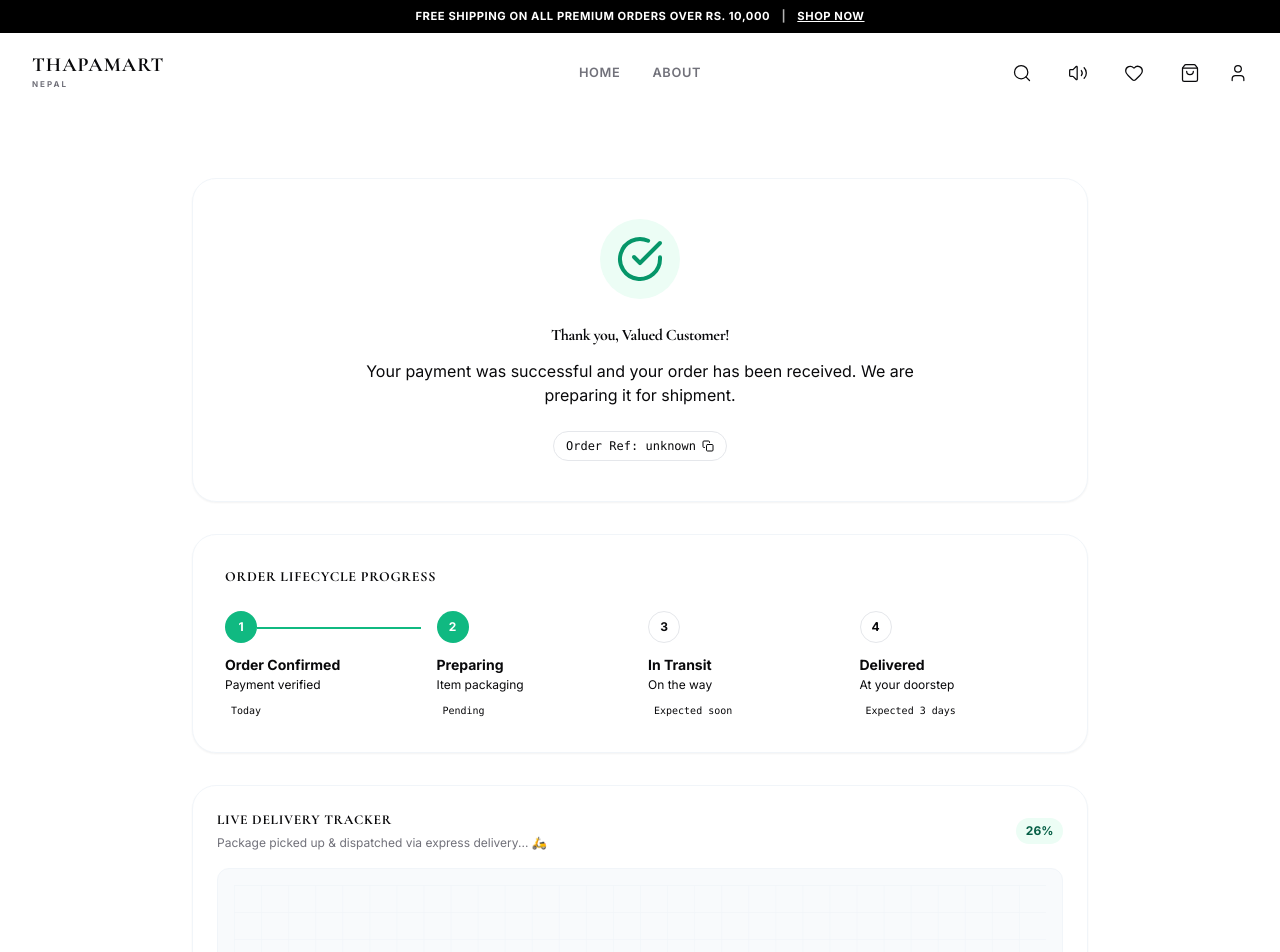
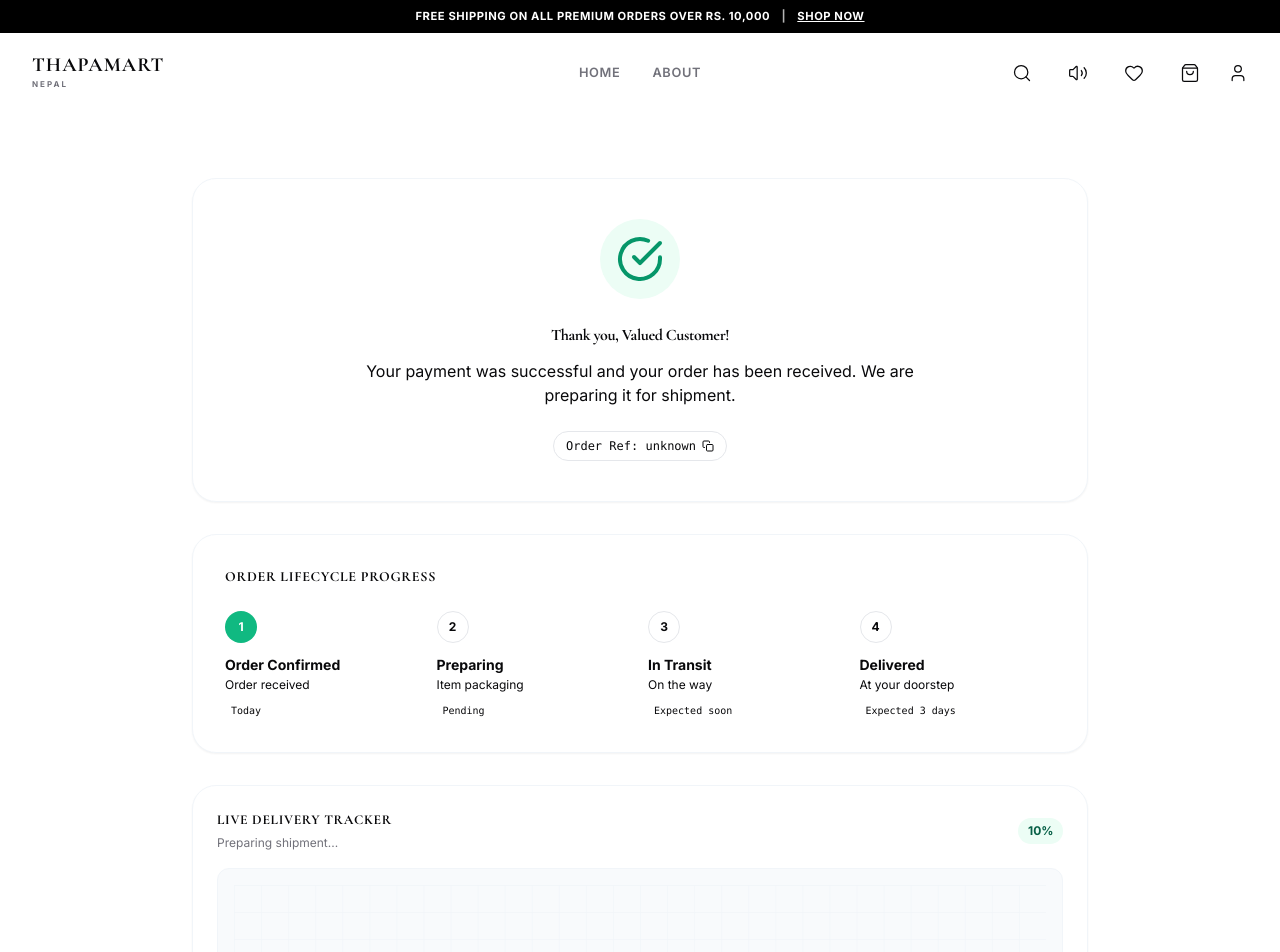
Before and after one commit to samirjungthapa/ThapaMart-, a React (Vite) app in the folder frontend/: page /order-success in a window 1280 px wide. Shown: the top 952 px of the page. Built offline with nearby package versions, Linux system fonts and the light colour scheme.

Commit message:
feat(orders): sync delivery tracker status & order timeline dynamically with actual DB state

```diff
--- a/frontend/src/pages/OrderSuccess.jsx
+++ b/frontend/src/pages/OrderSuccess.jsx
@@ -18,28 +18,31 @@ const CONFETTI_PARTICLES = Array.from({ length: 80 }).map((_, i) => ({
   drift: Math.random() * 40 - 20 // random sway drift px
 }));
 
-const LiveDeliveryTracker = () => {
+const LiveDeliveryTracker = ({ orderStatus }) => {
   const [progress, setProgress] = useState(0);
   const [status, setStatus] = useState('Preparing shipment...');
 
   useEffect(() => {
-    const interval = setInterval(() => {
-      setProgress((p) => {
-        if (p >= 100) {
-          setStatus('Delivered! Thank you for choosing ThapaMart. 🎉');
-          clearInterval(interval);
-          return 100;
-        }
-        const next = p + 2;
-        if (next < 20) setStatus('Preparing shipment at ThapaMart Warehouse...');
-        else if (next < 50) setStatus('Package picked up & dispatched via express delivery... 🛵');
-        else if (next < 80) setStatus('On the way to your local hub... 📍');
-        else setStatus('Out for delivery! Arriving at your doorstep shortly... 🛵');
-        return next;
-      });
-    }, 300);
-    return () => clearInterval(interval);
-  }, []);
+    let targetProgress = 10;
+    let initialStatus = 'Preparing shipment...';
+
+    if (orderStatus === 'Processing') {
+      targetProgress = 35;
+      initialStatus = 'Preparing shipment at ThapaMart Warehouse...';
+    } else if (orderStatus === 'Shipped') {
+      targetProgress = 75;
+      initialStatus = 'Package picked up & dispatched via express delivery... 🛵';
+    } else if (orderStatus === 'Delivered') {
+      targetProgress = 100;
+      initialStatus = 'Delivered! Thank you for choosing ThapaMart. 🎉';
+    } else if (orderStatus === 'Pending') {
+      targetProgress = 10;
+      initialStatus = 'Awaiting payment confirmation... ⏳';
+    }
+
+    setProgress(targetProgress);
+    setStatus(initialStatus);
+  }, [orderStatus]);
 
   const pathLength = 500;
   const strokeDashoffset = pathLength - (progress / 100) * pathLength;
@@ -352,10 +355,30 @@ const OrderSuccess = () => {
 
   // Stepper steps configuration
   const trackingSteps = [
-    { label: 'Order Confirmed', description: 'Payment verified', active: true, date: order?.createdAt ? new Date(order.createdAt).toLocaleDateString() : 'Today' },
-    { label: 'Preparing', description: 'Item packaging', active: true, date: 'Pending' },
-    { label: 'In Transit', description: 'On the way', active: false, date: 'Expected soon' },
-    { label: 'Delivered', description: 'At your doorstep', active: false, date: 'Expected 3 days' }
+    {
+      label: 'Order Confirmed',
+      description: 'Order received',
+      active: true,
+      date: order?.createdAt ? new Date(order.createdAt).toLocaleDateString() : 'Today'
+    },
+    {
+      label: 'Preparing',
+      description: 'Item packaging',
+      active: order?.orderStatus === 'Processing' || order?.orderStatus === 'Shipped' || order?.orderStatus === 'Delivered',
+      date: order?.orderStatus === 'Processing' || order?.orderStatus === 'Shipped' || order?.orderStatus === 'Delivered' ? 'Completed' : 'Pending'
+    },
+    {
+      label: 'In Transit',
+      description: 'On the way',
+      active: order?.orderStatus === 'Shipped' || order?.orderStatus === 'Delivered',
+      date: order?.orderStatus === 'Shipped' || order?.orderStatus === 'Delivered' ? 'Shipped' : 'Expected soon'
+    },
+    {
+      label: 'Delivered',
+      description: 'At your doorstep',
+      active: order?.orderStatus === 'Delivered',
+      date: order?.orderStatus === 'Delivered' ? 'Delivered' : 'Expected 3 days'
+    }
   ];
 
   return (
@@ -507,7 +530,7 @@ const OrderSuccess = () => {
         </motion.div>
 
         {/* Live Map Delivery Tracker */}
-        <LiveDeliveryTracker />
+        <LiveDeliveryTracker orderStatus={order?.orderStatus} />
 
         {/* Two-Column Invoice & Details Layout */}
         <div className="grid grid-cols-1 md:grid-cols-2 gap-8 items-start print-grid">
```
Also changed, not shown: 1 other file (tests, documents, lock files or other folders).
